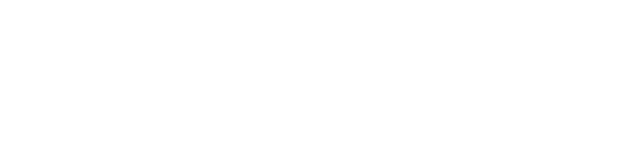
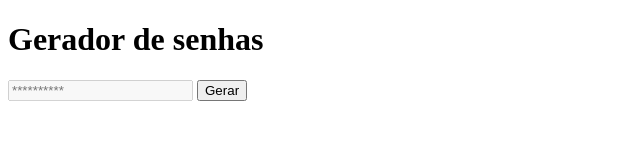
Before and after one commit to AlexandreJr16/Gerador-de-senhas, a plain HTML site: page index.html in a window 1280 px wide. Shown: the whole page, without its empty margins (0-640 px from the left). Drawn offline with Linux system fonts and the light colour scheme.

Commit message:
Adicionando botão

```diff
--- a/index.html
+++ b/index.html
@@ -6,5 +6,17 @@
     <meta name="viewport" content="width=device-width, initial-scale=1.0" />
     <title>Gerador de senhas</title>
   </head>
-  <body></body>
+  <body>
+    <div id="form">
+      <h1>Gerador de senhas</h1>
+      <input
+        type="text"
+        name="senha"
+        id="senha"
+        placeholder="**********"
+        disabled=""
+      />
+      <button>Gerar</button>
+    </div>
+  </body>
 </html>
```
